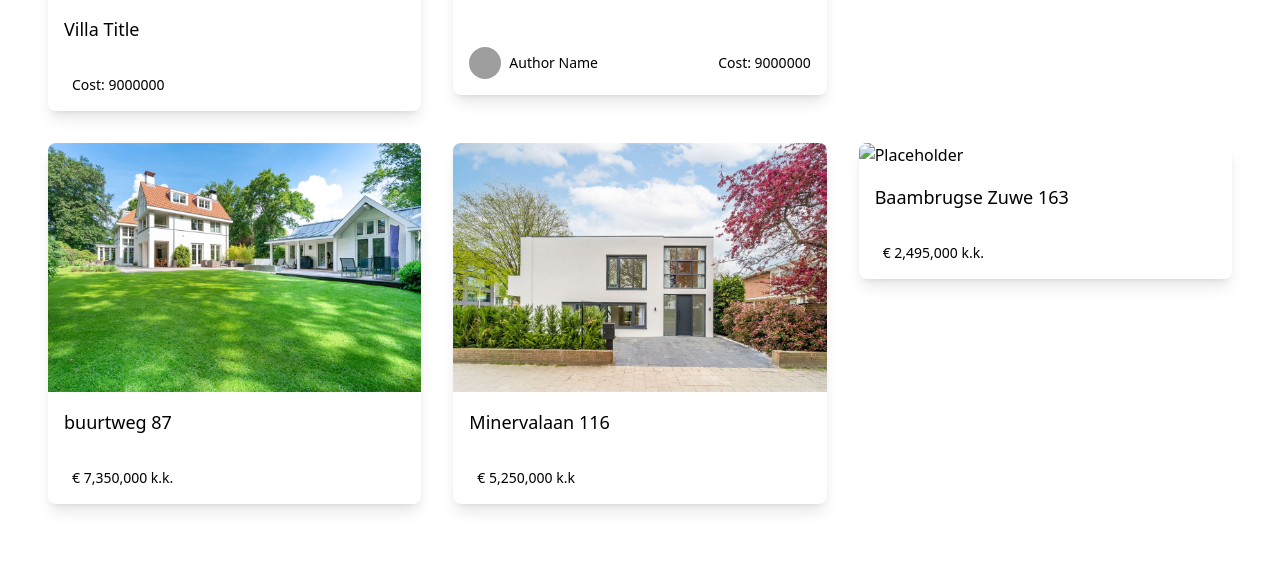
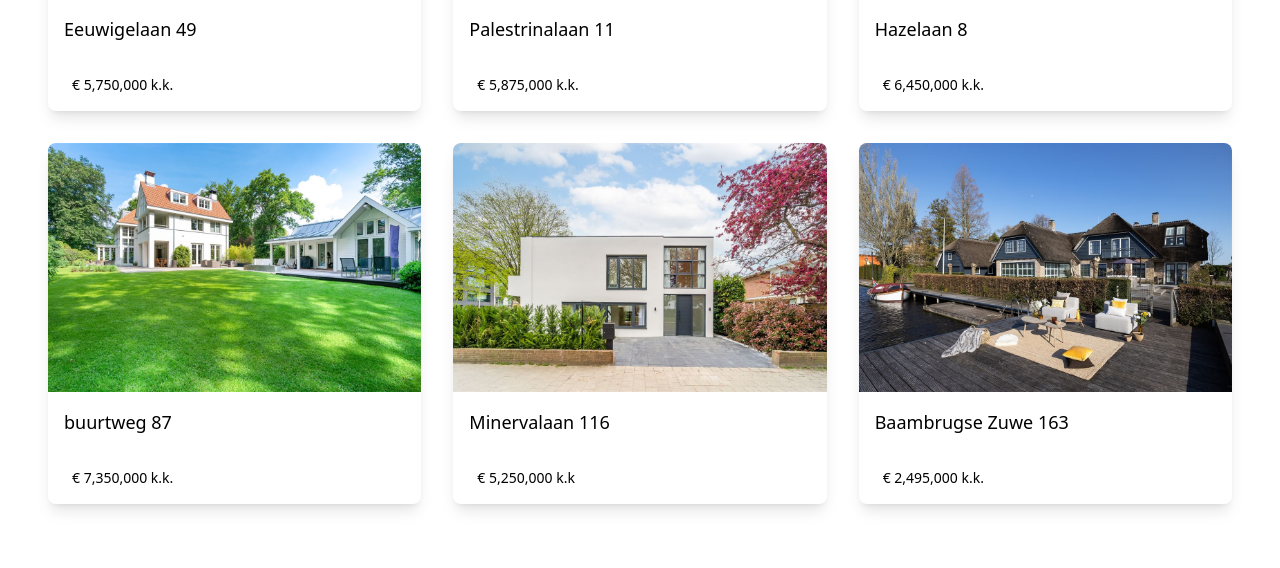
Before and after one commit to Araecy/villas_te_koop, a PHP site: page / in a window 1280 px wide. Shown: the part 359-927 px from the top of the page. Run offline with PHP 8.4, Linux system fonts and the light colour scheme; some libraries are stand-ins or nearby versions; grey boxes are pictures that could not be loaded.

Commit message:
new commit

```diff
--- a/index.php
+++ b/index.php
@@ -37,13 +37,13 @@
             <article class="overflow-hidden rounded-lg shadow-lg">
 
                 <a href="#">
-                    <img alt="Placeholder" class="block h-auto w-full" src="https://picsum.photos/600/400/?rando">
+                    <img alt="Placeholder" class="block h-auto w-full" src="./img/eeuwigelaan1.jpg">
                 </a>
 
                 <header class="flex items-center justify-between leading-tight p-2 md:p-4">
                     <h1 class="text-lg">
-                        <a class="no-underline hover:underline text-black" href="./bidtest.php">
-                            Villa Title
+                        <a class="no-underline hover:underline text-black" href="#">
+                        Eeuwigelaan 49
                         </a>
                     </h1>
 
@@ -52,7 +52,7 @@
                 <footer class="flex items-center justify-between w-full leading-none p-2 md:p-4">
                     <a class="flex items-center flex-end no-underline text-black" href="#">
                         <p class="ml-2 text-sm">
-                            Cost: 9000000
+                        € 5,750,000 k.k.
                         </p>
                     </a>
                 </footer>
@@ -76,22 +76,17 @@
                 <header class="flex items-center justify-between leading-tight p-2 md:p-4">
                     <h1 class="text-lg">
                         <a class="no-underline hover:underline text-black" href="#">
-
+                        Palestrinalaan 11
                         </a>
                     </h1>
 
                 </header>
 
                 <footer class="flex items-center justify-between leading-none p-2 md:p-4">
-                    <a class="flex items-center no-underline hover:underline text-black" href="#">
-                        <img alt="Placeholder" class="block rounded-full" src="https://picsum.photos/32/32/?random">
-                        <p class="ml-2 text-sm">
-                            Author Name
-                        </p>
-                    </a>
+
                     <a class="flex items-center flex-end no-underline text-black" href="#">
                         <p class="ml-2 text-sm">
-                            Cost: 9000000
+                        € 5,875,000 k.k.
                         </p>
                     </a>
                 </footer>
@@ -108,8 +103,8 @@
             <!-- Article -->
             <article class="overflow-hidden rounded-lg shadow-lg">
 
-                <a href="#">
-                    <img alt="Placeholder" class="block h-auto w-full" src="./hazelaan.php">
+                <a href="./hazelaan.php">
+                    <img alt="Placeholder" class="block h-auto w-full" src="./img/hazelaan1.jpg">
                 </a>
 
                 <header class="flex items-center justify-between leading-tight p-2 md:p-4">
@@ -140,7 +135,7 @@
             <!-- Article -->
             <article class="overflow-hidden rounded-lg shadow-lg">
 
-                <a href="#">
+                <a href="./buurtweg.php">
                     <img alt="Placeholder" class="block h-auto w-full" src="./img/buurtweg1.jpg">
                 </a>
 
@@ -154,7 +149,7 @@
 
                 <footer class="flex items-center justify-between leading-none p-2 md:p-4">
 
-                    <a class="flex items-center flex-end no-underline text-black" href="#">
+                    <a class="flex items-center flex-end no-underline text-black" href="./buurtweg.php">
                         <p class="ml-2 text-sm">
                         € 7,350,000 k.k.
                         </p>
@@ -179,7 +174,7 @@
 
                 <header class="flex items-center justify-between leading-tight p-2 md:p-4">
                     <h1 class="text-lg">
-                        <a class="no-underline hover:underline text-black" href="#">
+                        <a class="no-underline hover:underline text-black" href="./minervalaan.php">
                         Minervalaan 116
                         </a>
                     </h1>
@@ -188,7 +183,7 @@
 
                 <footer class="flex items-center justify-between leading-none p-2 md:p-4">
 
-                    <a class="flex items-center flex-end no-underline text-black" href="#">
+                    <a class="flex items-center flex-end no-underline text-black" href="./minervalaan.php">
                         <p class="ml-2 text-sm">
                         € 5,250,000 k.k
                         </p>
@@ -208,7 +203,7 @@
             <article class="overflow-hidden rounded-lg shadow-lg">
 
                 <a href="./baambrugse.php">
-                    <img alt="Placeholder" class="block h-auto w-full" src="./baambrugse.php">
+                    <img alt="Placeholder" class="block h-auto w-full" src="./img/baambrugse1.jpg">
                 </a>
 
                 <header class="flex items-center justify-between leading-tight p-2 md:p-4">
@@ -221,7 +216,7 @@
                 </header>
 
                 <footer class="flex items-center justify-between leading-none p-2 md:p-4">
-                    <a class="flex items-center flex-end no-underline text-black" href="#">
+                    <a class="flex items-center flex-end no-underline text-black" href="./baambrugse.php">
                         <p class="ml-2 text-sm">
                         € 2,495,000 k.k.
                         </p>
```
